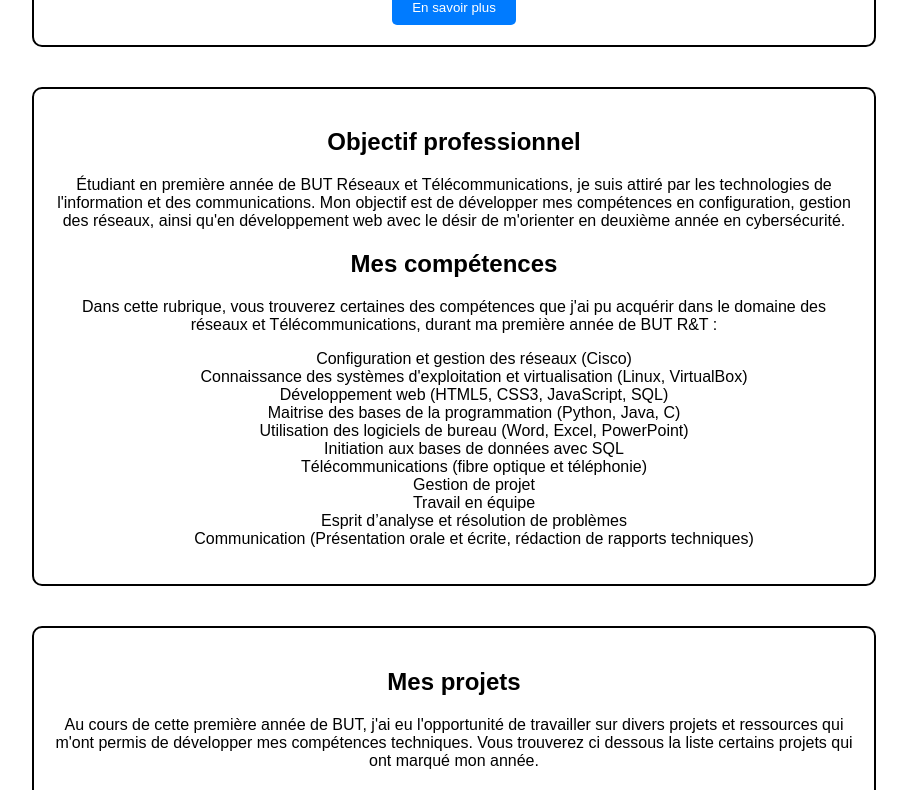
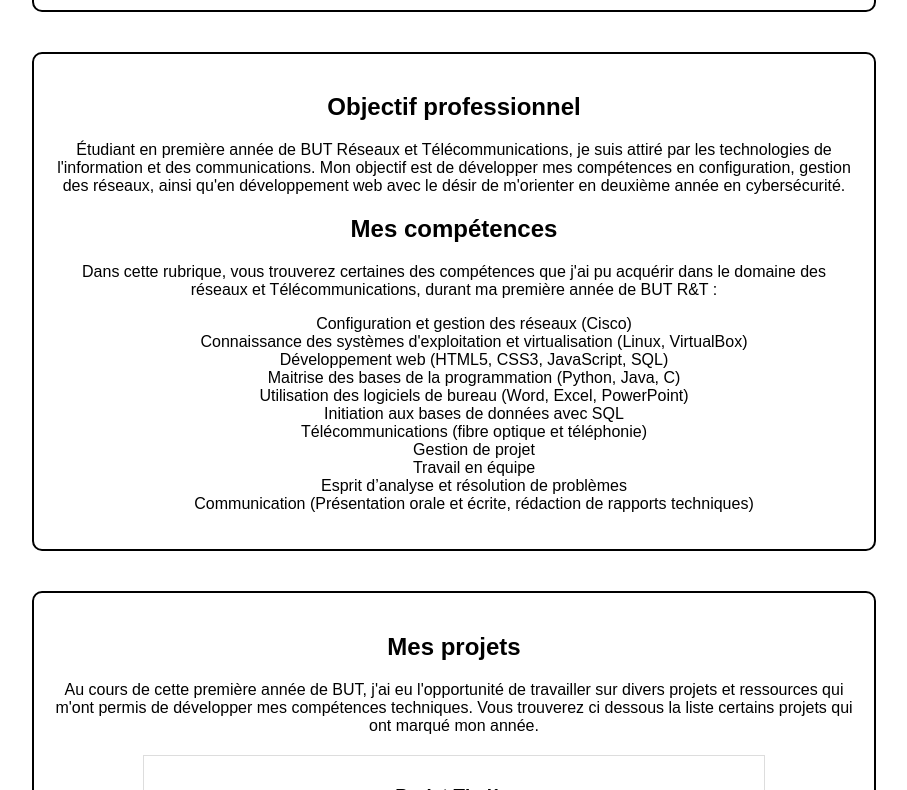
Before and after one commit to BizotTristan/portfolio1, a plain HTML site: page index.html in a window 1280 px wide. Shown: the part 1173-1963 px from the top of the page, without its empty margins (186-1093 px from the left). Drawn offline with Linux system fonts and the light colour scheme.

Commit message:
Add files via upload

```diff
--- a/index.html
+++ b/index.html
@@ -52,7 +52,6 @@
                 <img src="logo_Email.png" alt="Logo Email" class="logo">
             </a>
             <br>
-        <button onclick="window.location.href='#details'">En savoir plus</button>
     </section>
 
     <section id="skills">
```
